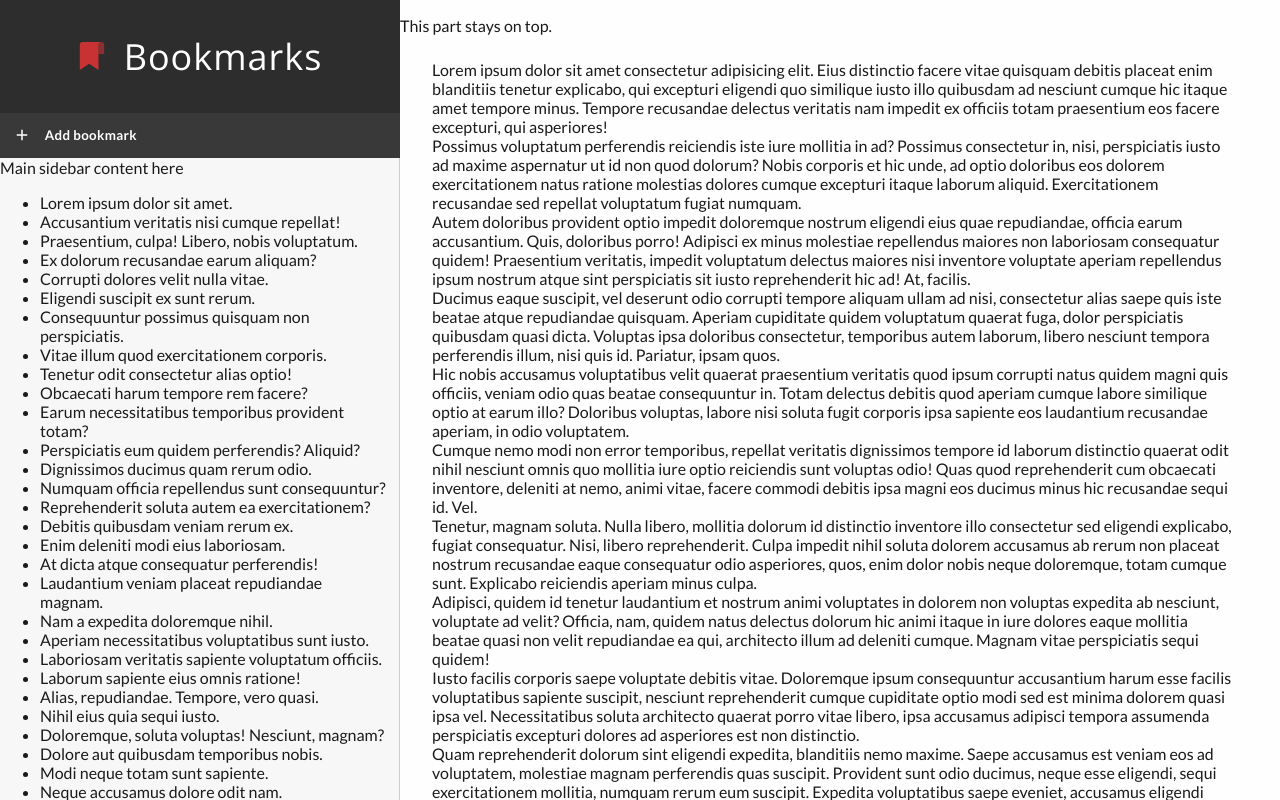
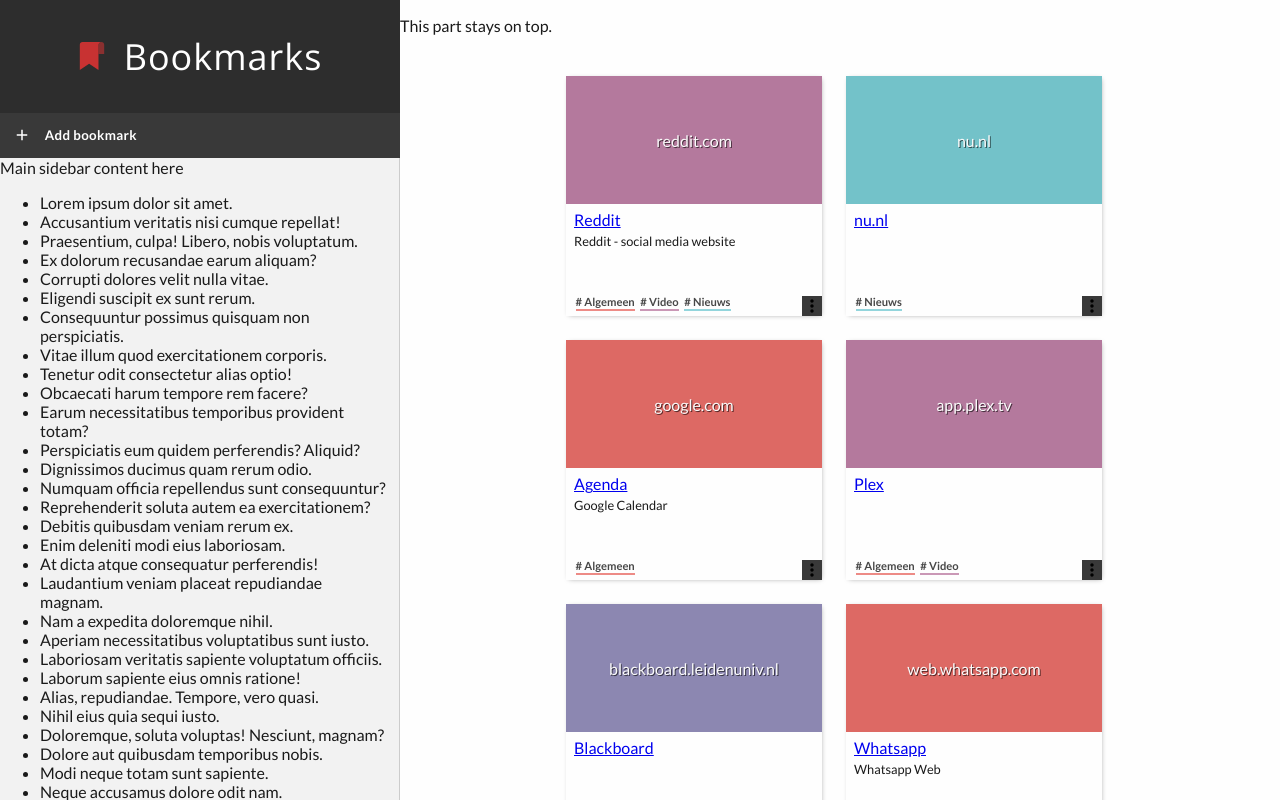
Before and after one commit to Thilerion/bookmarks, a Vue app: page / in a window 1280 px wide. Built offline with nearby package versions, Linux system fonts and the light colour scheme.

Commit message:
bookmarks list component added

```diff
--- a/src/App.vue
+++ b/src/App.vue
@@ -93,7 +93,7 @@ export default {
 :root {
 	--font-dark: 					hsl(0, 0%, 10%);
 	--font-light: 					hsl(0, 0%, 100%);
-	--bg-light-alpha:				hsl(0, 0%, 97%);
+	--bg-light-alpha:				hsl(0, 0%, 95%);
 	--bg-light-beta:				hsl(0, 0%, 99.5%);
 	--bg-dark-alpha:				hsl(0, 0%, 17.5%);
 	--bg-dark-beta:					hsl(0, 0%, 22.5%);
--- a/src/components/layout/Main.vue
+++ b/src/components/layout/Main.vue
@@ -5,19 +5,7 @@
 	</div>
 	<div class="scroll-wrap vertical" @scroll="contentScrolled($event.target)" ref="mainContent">
 		<main class="main-content">
-			<p>Lorem ipsum dolor sit amet consectetur adipisicing elit. Eius distinctio facere vitae quisquam debitis placeat enim blanditiis tenetur explicabo, qui excepturi eligendi quo similique iusto illo quibusdam ad nesciunt cumque hic itaque amet tempore minus. Tempore recusandae delectus veritatis nam impedit ex officiis totam praesentium eos facere excepturi, qui asperiores!</p>
-			<p>Possimus voluptatum perferendis reiciendis iste iure mollitia in ad? Possimus consectetur in, nisi, perspiciatis iusto ad maxime aspernatur ut id non quod dolorum? Nobis corporis et hic unde, ad optio doloribus eos dolorem exercitationem natus ratione molestias dolores cumque excepturi itaque laborum aliquid. Exercitationem recusandae sed repellat voluptatum fugiat numquam.</p>
-			<p>Autem doloribus provident optio impedit doloremque nostrum eligendi eius quae repudiandae, officia earum accusantium. Quis, doloribus porro! Adipisci ex minus molestiae repellendus maiores non laboriosam consequatur quidem! Praesentium veritatis, impedit voluptatum delectus maiores nisi inventore voluptate aperiam repellendus ipsum nostrum atque sint perspiciatis sit iusto reprehenderit hic ad! At, facilis.</p>
-			<p>Ducimus eaque suscipit, vel deserunt odio corrupti tempore aliquam ullam ad nisi, consectetur alias saepe quis iste beatae atque repudiandae quisquam. Aperiam cupiditate quidem voluptatum quaerat fuga, dolor perspiciatis quibusdam quasi dicta. Voluptas ipsa doloribus consectetur, temporibus autem laborum, libero nesciunt tempora perferendis illum, nisi quis id. Pariatur, ipsam quos.</p>
-			<p>Hic nobis accusamus voluptatibus velit quaerat praesentium veritatis quod ipsum corrupti natus quidem magni quis officiis, veniam odio quas beatae consequuntur in. Totam delectus debitis quod aperiam cumque labore similique optio at earum illo? Doloribus voluptas, labore nisi soluta fugit corporis ipsa sapiente eos laudantium recusandae aperiam, in odio voluptatem.</p>
-			<p>Cumque nemo modi non error temporibus, repellat veritatis dignissimos tempore id laborum distinctio quaerat odit nihil nesciunt omnis quo mollitia iure optio reiciendis sunt voluptas odio! Quas quod reprehenderit cum obcaecati inventore, deleniti at nemo, animi vitae, facere commodi debitis ipsa magni eos ducimus minus hic recusandae sequi id. Vel.</p>
-			<p>Tenetur, magnam soluta. Nulla libero, mollitia dolorum id distinctio inventore illo consectetur sed eligendi explicabo, fugiat consequatur. Nisi, libero reprehenderit. Culpa impedit nihil soluta dolorem accusamus ab rerum non placeat nostrum recusandae eaque consequatur odio asperiores, quos, enim dolor nobis neque doloremque, totam cumque sunt. Explicabo reiciendis aperiam minus culpa.</p>
-			<p>Adipisci, quidem id tenetur laudantium et nostrum animi voluptates in dolorem non voluptas expedita ab nesciunt, voluptate ad velit? Officia, nam, quidem natus delectus dolorum hic animi itaque in iure dolores eaque mollitia beatae quasi non velit repudiandae ea qui, architecto illum ad deleniti cumque. Magnam vitae perspiciatis sequi quidem!</p>
-			<p>Iusto facilis corporis saepe voluptate debitis vitae. Doloremque ipsum consequuntur accusantium harum esse facilis voluptatibus sapiente suscipit, nesciunt reprehenderit cumque cupiditate optio modi sed est minima dolorem quasi ipsa vel. Necessitatibus soluta architecto quaerat porro vitae libero, ipsa accusamus adipisci tempora assumenda perspiciatis excepturi dolores ad asperiores est non distinctio.</p>
-			<p>Quam reprehenderit dolorum sint eligendi expedita, blanditiis nemo maxime. Saepe accusamus est veniam eos ad voluptatem, molestiae magnam perferendis quas suscipit. Provident sunt odio ducimus, neque esse eligendi, sequi exercitationem mollitia, numquam rerum eum suscipit. Expedita voluptatibus saepe eveniet, accusamus eligendi vitae dolores adipisci at nulla deserunt ratione porro explicabo.</p>
-			<p>Lorem ipsum dolor sit amet consectetur adipisicing elit. Eius distinctio facere vitae quisquam debitis placeat enim blanditiis tenetur explicabo, qui excepturi eligendi quo similique iusto illo quibusdam ad nesciunt cumque hic itaque amet tempore minus. Tempore recusandae delectus veritatis nam impedit ex officiis totam praesentium eos facere excepturi, qui asperiores!</p>
-			<p>Possimus voluptatum perferendis reiciendis iste iure mollitia in ad? Possimus consectetur in, nisi, perspiciatis iusto ad maxime aspernatur ut id non quod dolorum? Nobis corporis et hic unde, ad optio doloribus eos dolorem exercitationem natus ratione molestias dolores cumque excepturi itaque laborum aliquid. Exercitationem recusandae sed repellat voluptatum fugiat numquam.</p>
-			<p>Autem doloribus provident optio impedit doloremque nostrum eligendi eius quae repudiandae, officia earum accusantium. Quis, doloribus porro! Adipisci ex minus molestiae repellendus maiores non laboriosam consequatur quidem! Praesentium veritatis, impedit voluptatum delectus maiores nisi inventore voluptate aperiam repellendus ipsum nostrum atque sint perspiciatis sit iusto reprehenderit hic ad! At, facilis.</p>
+			<BmBookmarksList />
 		</main>
 	</div>
 
@@ -25,9 +13,11 @@
 </template>
 
 <script>
+import BookmarksList from '../bookmarks/BookmarksList'
+
 export default {
 	components: {
-
+		BmBookmarksList: BookmarksList
 	},
 	data() {
 		return {
```
